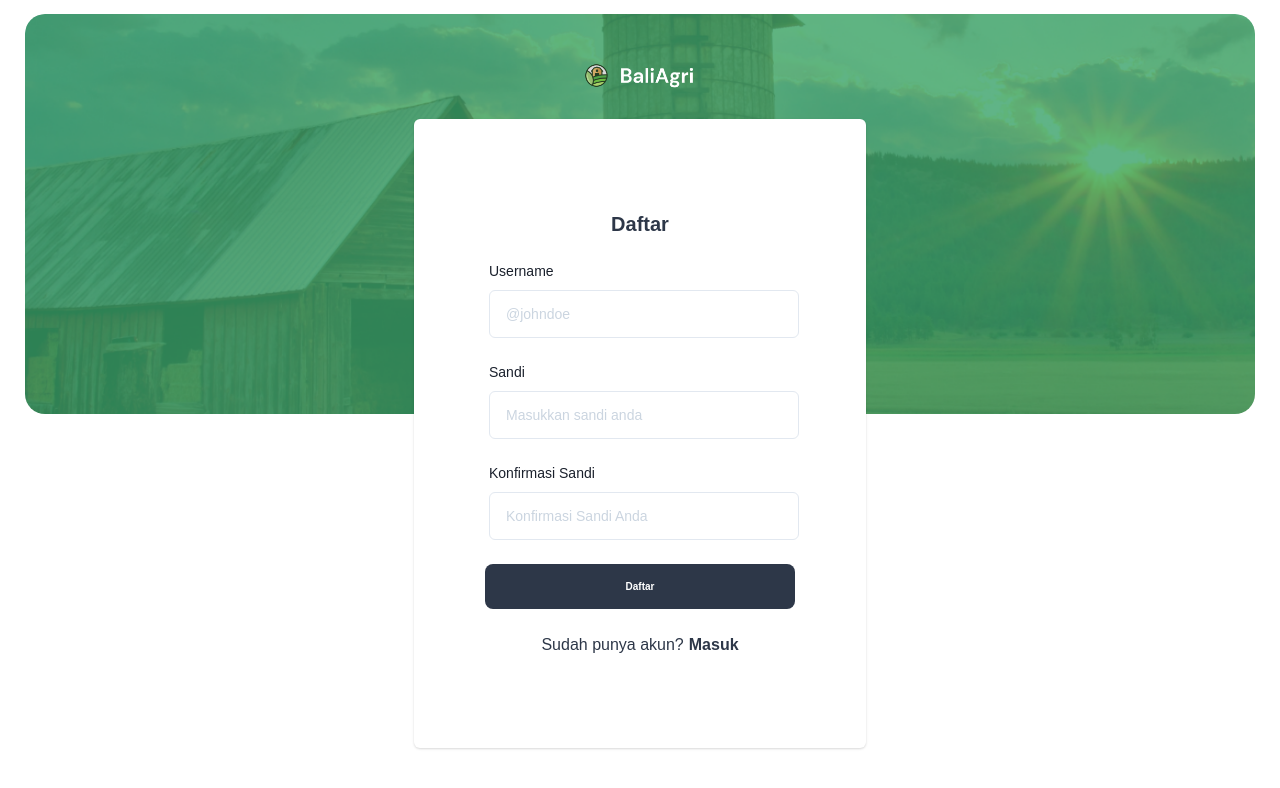
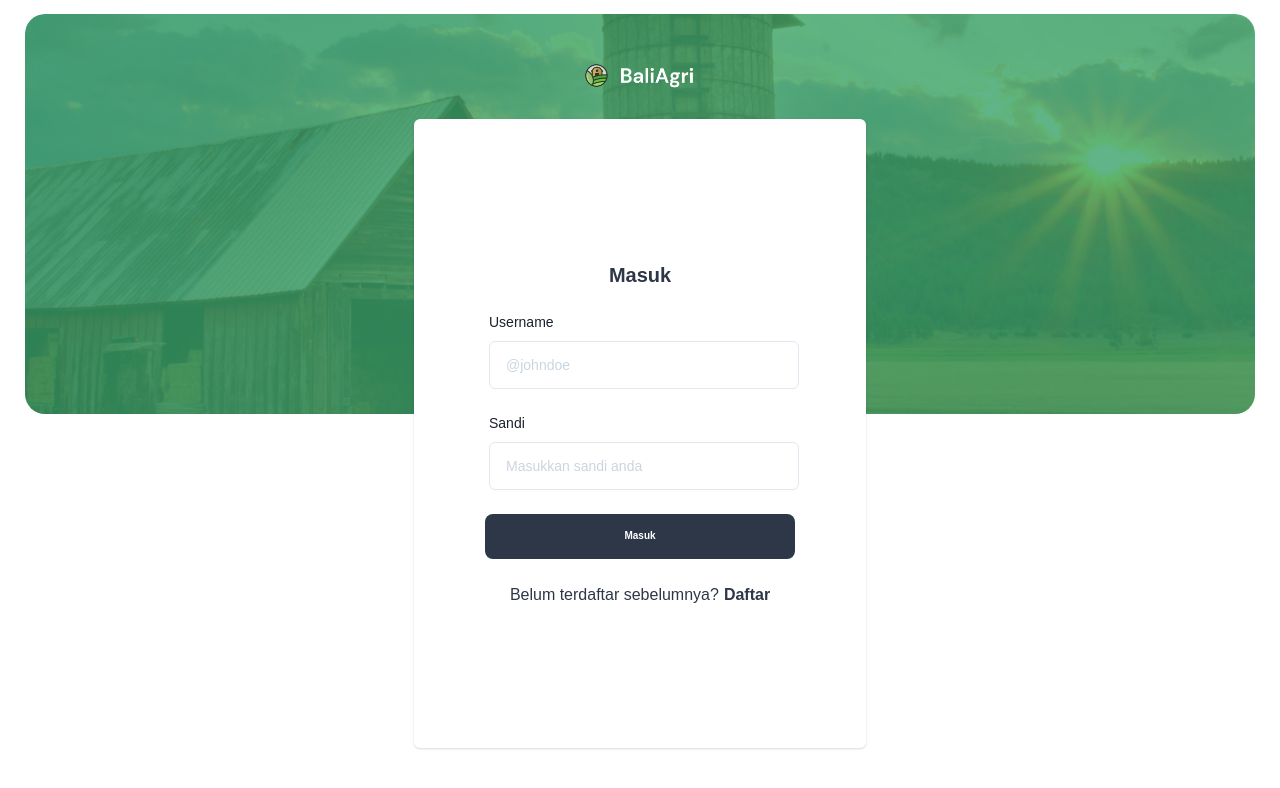
Before and after one commit to aruvin-s/smartfarm, a React (Vite) app: page / in a window 1280 px wide. Shown: the top 788 px of the page. Built offline with nearby package versions, Linux system fonts and the light colour scheme.

Commit message:
add login UI

```diff
--- a/src/App.jsx
+++ b/src/App.jsx
@@ -1,13 +1,13 @@
 import { useState } from 'react'
 import reactLogo from './assets/react.svg'
 import viteLogo from '/vite.svg'
-import Register from './pages/Register'
+import Login from './pages/Login'
 
 function App() {
 
   return (
       <div>
-        <Register />
+        <Login />
       </div>
   )
 }
--- a/src/pages/Login.jsx
+++ b/src/pages/Login.jsx
@@ -1,37 +1,119 @@
-import { Box, Card, CardBody, Text, Input, Flex } from '@chakra-ui/react';
-import { Button, ButtonGroup } from '@chakra-ui/react'
+import {
+  Card,
+  CardBody,
+  Box,
+  Button,
+  Flex,
+  FormControl,
+  FormLabel,
+  HStack,
+  Icon,
+  Input,
+  Link,
+  Switch,
+  Text,
+  useColorModeValue,
+} from '@chakra-ui/react';
 import loginImage from '../assets/loginimage.png';
+import logo from '../assets/logowhite.png';
 
 const Login = () => {
+  const bgForm = useColorModeValue('white', 'navy.800');
+  const titleColor = useColorModeValue('gray.700', 'blue.500');
+  const textColor = useColorModeValue('gray.700', 'white');
+  const colorIcons = useColorModeValue('gray.700', 'white');
+  const bgIcons = useColorModeValue('transparent', 'navy.700');
+  const bgIconsHover = useColorModeValue('gray.50', 'whiteAlpha.100');
+
   return (
     <Flex
-    align="center"
-    justify="center"
-    height="100vh"
-    bgImage={`url(${loginImage})`}
-    backgroundSize="cover"
-    backgroundPosition="center">
-      <Card w={452} h={629}>
-        <CardBody mt={10}>
-          <Text fontSize="2xl" fontWeight="bold" mb={2} textAlign="center">
-            Sign In
+      align="center"
+      justify="center"
+      height="100vh"
+      backgroundSize="cover"
+      backgroundPosition="center"
+      flexDirection="column"
+    >
+      <img src={logo} alt="Logo Apps" style={{ width: '150px', marginBottom: '20px' }} />
+      <Box
+        position="absolute"
+        minH={{ base: '70vh', md: '50vh' }}
+        maxH={{ base: '70vh', md: '50vh' }}
+        w={{ md: 'calc(100vw - 50px)' }}
+        maxW={{ md: 'calc(100vw - 50px)' }}
+        left="0"
+        right="0"
+        bgRepeat="no-repeat"
+        overflow="hidden"
+        zIndex="-1"
+        top="0"
+        bgImage={loginImage}
+        bgSize="cover"
+        mx={{ md: 'auto' }}
+        mt={{ md: '14px' }}
+        borderRadius={{ base: '0px', md: '20px' }}
+      ></Box>
+      <Card w={452} h={629} display="flex" alignItems="center">
+        <CardBody w={350} display="flex" flexDirection="column" alignItems="center" justifyContent="center">
+          <Text
+            fontSize="xl"
+            color={textColor}
+            fontWeight="bold"
+            textAlign="center"
+            mb="22px"
+          >
+            Masuk
           </Text>
-          <Text fontSize="md" mb={4} textAlign="center">
-            Sign in as an admin to continue
-          </Text>
-
-          <Box mb={4}>
-            <Text>Username</Text>
-            <Input placeholder='Enter your username' />
-          </Box>
-
-          <Box mb={4}>
-            <Text>Password</Text>
-            <Input type='password' placeholder='Enter your password' />
-          </Box>
-
-          <Button mt={24} width='full' colorScheme='blue'>Button</Button>
-          <Text mt={4} textAlign="center">Don’t have account? Sign Up</Text>
+          <FormControl>
+            <FormLabel ms="4px" fontSize="sm" fontWeight="normal">
+              Username
+            </FormLabel>
+            <Input
+              variant="auth"
+              fontSize="sm"
+              ms="4px"
+              type="text"
+              placeholder="@johndoe"
+              mb="24px"
+              size="lg"
+            />
+            <FormLabel ms="4px" fontSize="sm" fontWeight="normal">
+              Sandi
+            </FormLabel>
+            <Input
+              variant="auth"
+              fontSize="sm"
+              ms="4px"
+              type="text"
+              placeholder="Masukkan sandi anda"
+              mb="24px"
+              size="lg"
+            />
+            <Button
+              fontSize="10px"
+              variant="dark"
+              fontWeight="bold"
+              w="100%"
+              h="45"
+              mb="24px"
+            >
+              Masuk
+            </Button>
+          </FormControl>
+          <Flex
+            flexDirection="column"
+            justifyContent="center"
+            alignItems="center"
+            maxW="100%"
+            mt="0px"
+          >
+            <Text color={textColor} fontWeight="medium">
+              Belum terdaftar sebelumnya?
+              <Link color={titleColor} as="span" ms="5px" href="#" fontWeight="bold">
+                Daftar
+              </Link>
+            </Text>
+          </Flex>
         </CardBody>
       </Card>
     </Flex>
```
